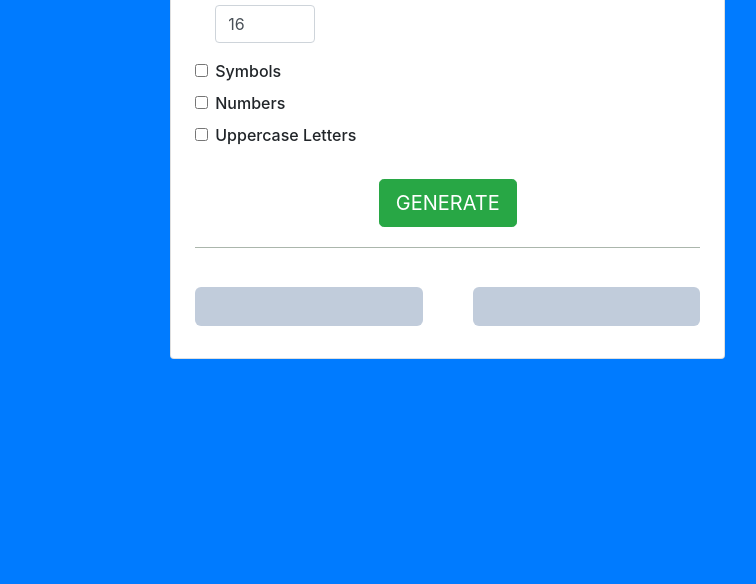
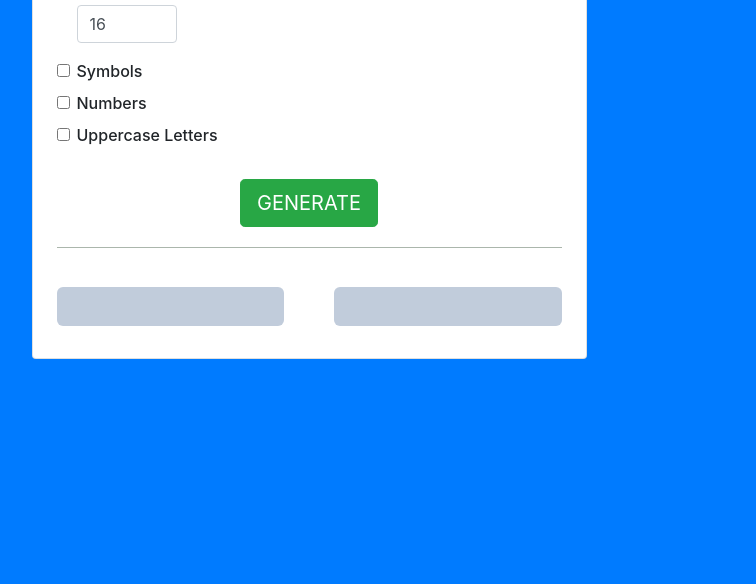
Before and after one commit to olawaleDev/password-generator, a plain HTML site: page index.html in a window 1280 px wide. Shown: the part 216-800 px from the top of the page, without its empty margins (331-1087 px from the left). Drawn offline with nearby package versions, Linux system fonts and the light colour scheme.

Commit message:
Add files via upload

```diff
--- a/index.html
+++ b/index.html
@@ -12,7 +12,7 @@
 </head>
 <body class="bg-primary">
 <div class="container  d-flex justify-content-center ">
-        <div class="card col-sm-6 offset-3 p-4 mt-3 ">
+        <div class="card col-sm-6  p-4 mt-3 ">
             <div class="card-body ">
         <h1>Generate a Random Password !</h1>
         <i><small>stay away from using an insecure password today !</small></i>
```
